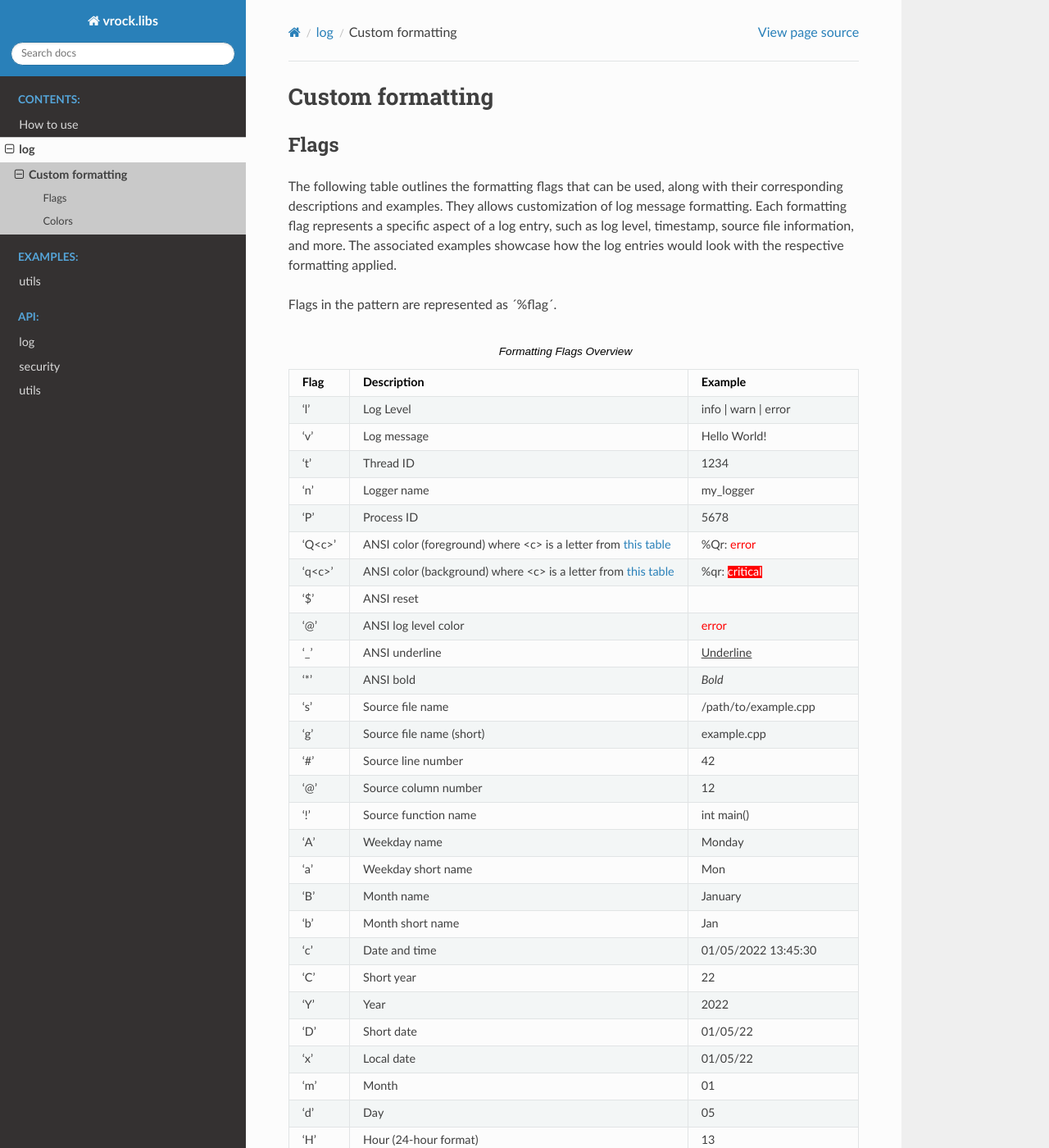
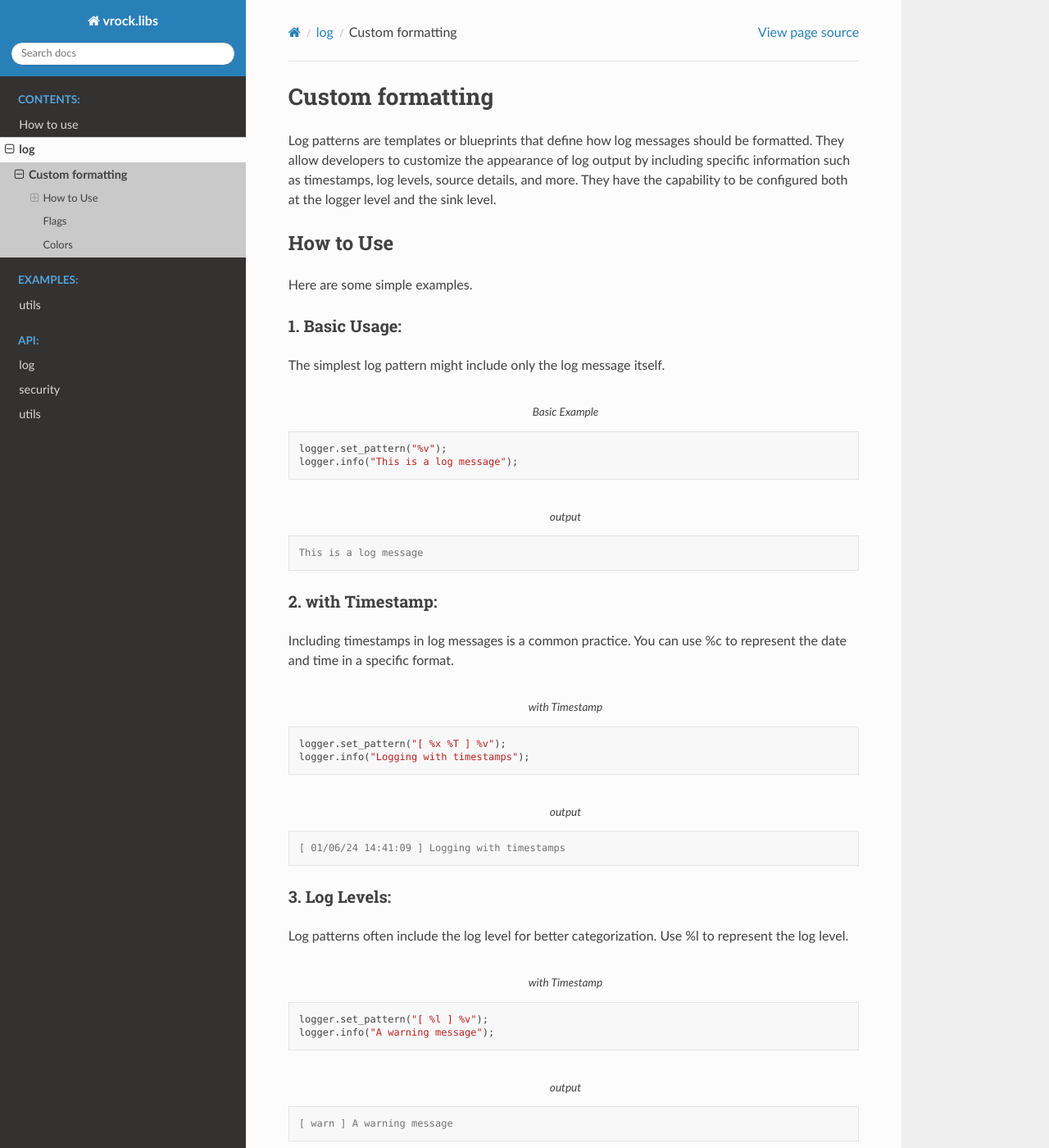
Before and after one commit to Visual-Rock/vrock.libs, a Sphinx documentation site: the page built from docs/pages/log/CustomFormatting.rst, in a window 1280 px wide and 1400 px high. Shown: the whole window at 82% size. Built offline with Sphinx 7.4.7 and the Read the Docs theme 2.0.0, drawn with Linux system fonts in a browser that asks for light colours; some of the changed text lies outside the part shown.

Commit message:
log: docs

```diff
--- a/docs/pages/log/CustomFormatting.rst
+++ b/docs/pages/log/CustomFormatting.rst
@@ -12,8 +12,65 @@
 Custom formatting
 =================
 
+Log patterns are templates or blueprints that define how log messages should be formatted.
+They allow developers to customize the appearance of log output by including specific information such as timestamps,
+log levels, source details, and more. They have the capability to be configured both at the logger level and the sink level.
+
+How to Use
+^^^^^^^^^^
+
+Here are some simple examples.
+
+1. Basic Usage:
+---------------
+
+The simplest log pattern might include only the log message itself.
+
+.. code-block:: c++
+    :caption: Basic Example
+
+    logger.set_pattern("%v");
+    logger.info("This is a log message");
+
+.. code-block:: console
+    :caption: output
+
+    This is a log message
+
+2. with Timestamp:
+------------------
+
+Including timestamps in log messages is a common practice. You can use %c to represent the date and time in a specific format.
+
+.. code-block:: c++
+    :caption: with Timestamp
+
+    logger.set_pattern("[ %x %T ] %v");
+    logger.info("Logging with timestamps");
+
+.. code-block:: console
+    :caption: output
+
+    [ 01/06/24 14:41:09 ] Logging with timestamps
+
+3. Log Levels:
+--------------
+
+Log patterns often include the log level for better categorization. Use %l to represent the log level.
+
+.. code-block:: c++
+    :caption: with Timestamp
+
+    logger.set_pattern("[ %l ] %v");
+    logger.info("A warning message");
+
+.. code-block:: console
+    :caption: output
+
+    [ warn ] A warning message
+
 Flags
------
+^^^^^
 
 The following table outlines the formatting flags that can be used, along with their corresponding descriptions and examples.
 They allows customization of log message formatting. Each formatting flag represents a specific aspect of a log entry, such as log level, timestamp, source file information, and more.
@@ -90,7 +147,7 @@ Flags in the pattern are represented as ´%flag´.
      - Jan
    * - 'c'
      - Date and time
-     - 01/05/2022 13:45:30
+     - Sat Jan  6 14:39:35 2024
    * - 'C'
      - Short year
      - 22
@@ -153,7 +210,7 @@ Flags in the pattern are represented as ´%flag´.
     Please note that ANSI escape codes are used for certain formatting flags to represent colors and styles, and these might not render correctly in all environments.
 
 Colors
-------
+^^^^^^
 
 The table below provides a quick reference for ANSI colors, their associated escape codes, and corresponding color flag letters.
 
```
Also changed, not shown: 3 other files.
